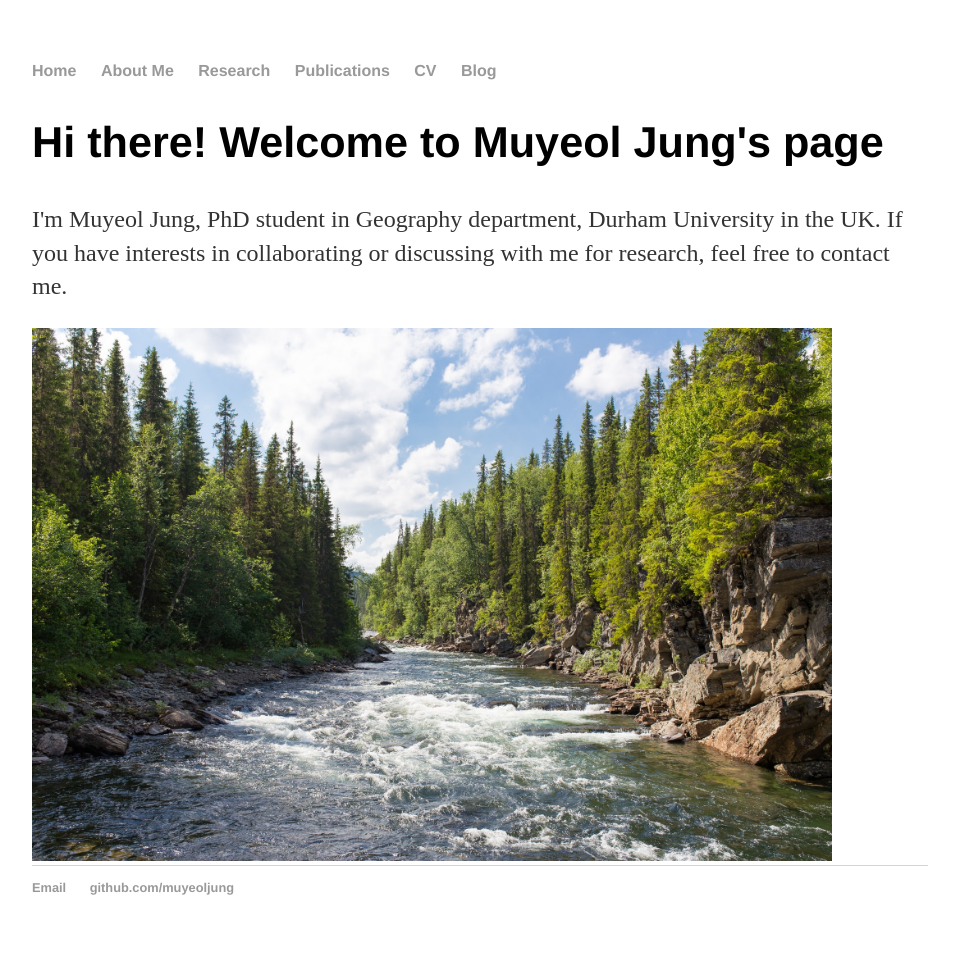
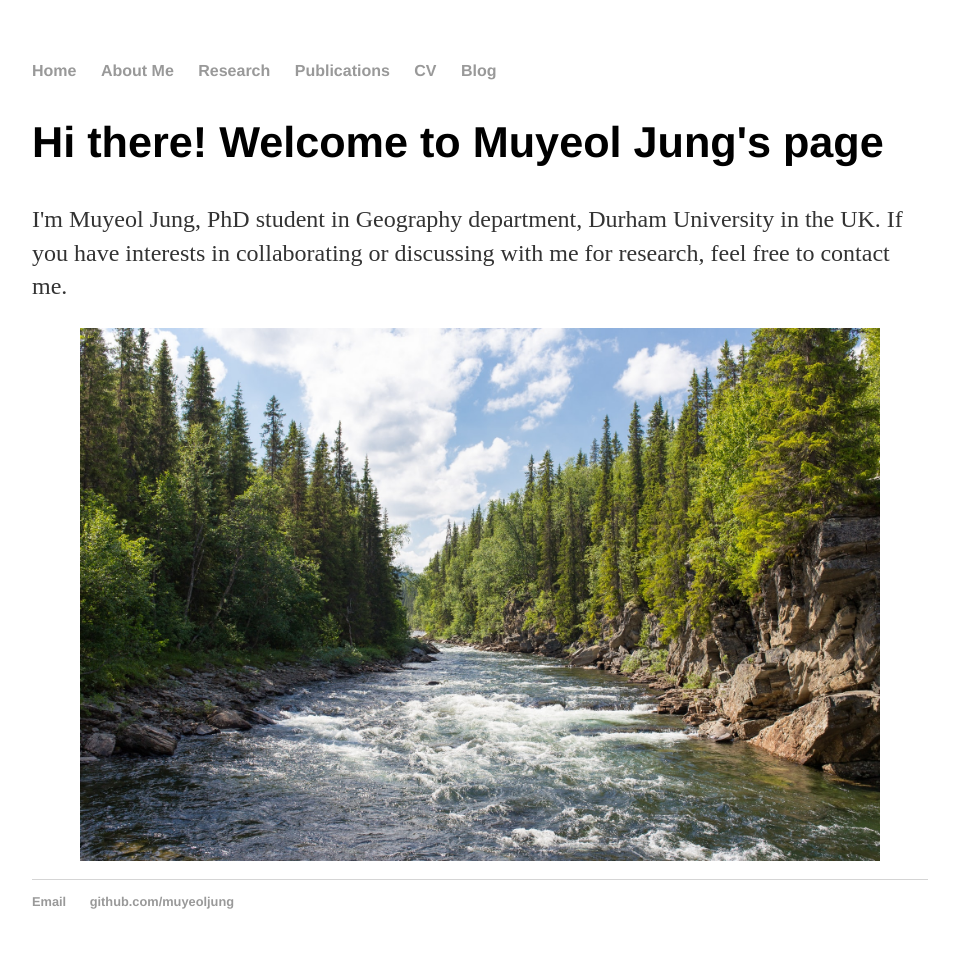
Before and after one commit to muyeoljung/muyeoljung.github.io, a Jekyll site: the page built from index.html, in a window 1280 px wide. Shown: the whole page, without its empty margins (160-1119 px from the left). Built offline with Jekyll 4.4.1, drawn with Linux system fonts in a browser that asks for light colours.

Commit message:
Update index.html

```diff
--- a/index.html
+++ b/index.html
@@ -2,6 +2,13 @@
 layout: default
 title: Muyeol Jung's page
 ---
+<style>
+img {
+  display: block;
+  margin-left: auto;
+  margin-right: auto;
+}
+</style>
 
 		<div class="blurb">
 			<h2>Hi there! Welcome to Muyeol Jung's page</h2>
```
